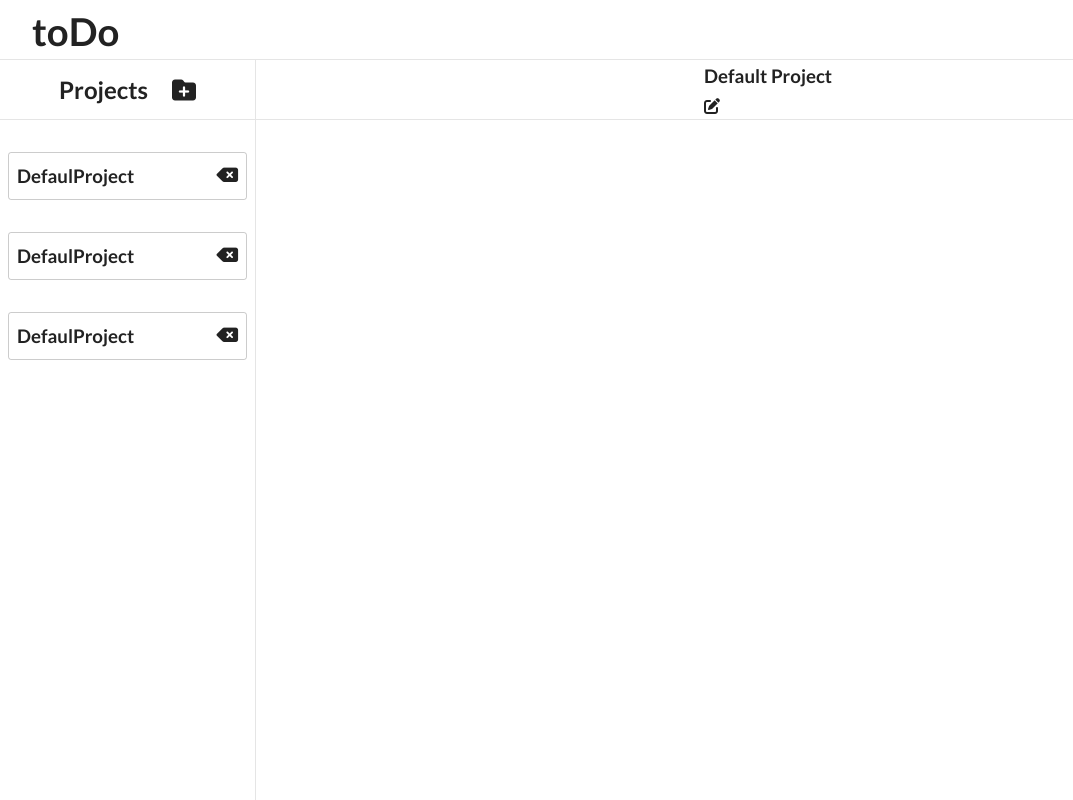
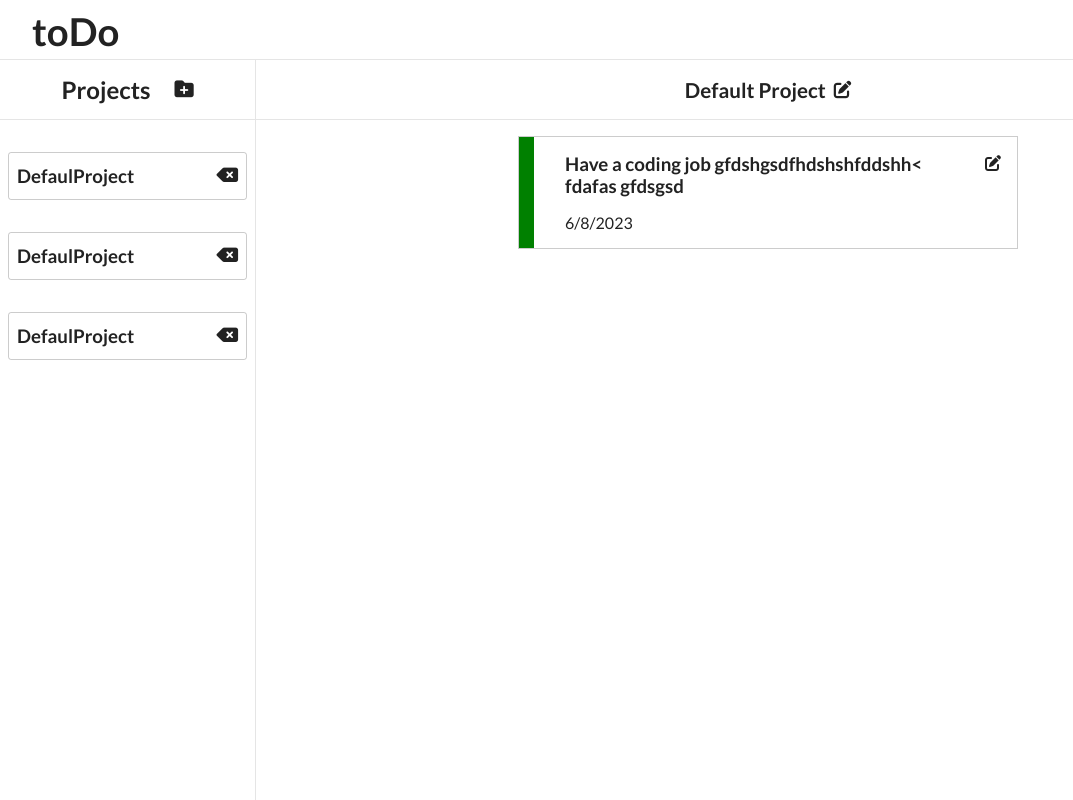
Before and after one commit to NCJ0110/Project-ToDo, a website built with webpack: page src/template.html in a window 1280 px wide. Shown: the whole page, without its empty margins (0-1073 px from the left). Built offline with nearby package versions, Linux system fonts and the light colour scheme.

Commit message:
started work on todo container

```diff
--- a/src/styles/styles.css
+++ b/src/styles/styles.css
@@ -71,7 +71,7 @@ main {
 
 .fa-folder-plus {
     cursor: pointer;
-    font-size: 1.5rem;
+    font-size: 1.2rem;
 }
 
 .projects {
@@ -144,8 +144,56 @@ main {
 
 .main-body-header {
     display: grid;
+    grid-template-columns: 1fr 1fr 1fr;
+    height: 60px;
+    border-bottom: var(--light-border);
+
+}
+
+.current-project {
+    display: flex;
     justify-content: center;
     align-items: center;
-    height: 60px;
-    border-bottom: var(--light-border);
+    gap: 0.5rem;
+    font-size: 1.1rem;
 }
+
+.todo-container {
+    padding: 1rem;
+    width: 100%;
+
+}
+
+.todo {
+    border: 1px solid rgba(0,0,0,0.2);
+    max-width: 500px;
+    margin: 0 auto;
+    display: grid;
+    grid-template-columns: 30px 1fr 0.1fr;
+}
+
+.priority {
+    width: 15px;
+    border-right: green;
+    background-color: green;
+}
+
+.info {
+    display: flex;
+    flex-direction: column;
+    justify-content: flex-start;
+    align-items: flex-start;
+    gap: 1rem;
+}
+
+.info, .edit-btn {
+    padding: 1rem;
+    justify-content: center;
+}
+
+@media screen and (max-width: 600px){
+    .main-body-header {
+        padding: 0rem 1rem;
+        grid-template-columns: 0fr 1fr 1fr;
+    }
+}
--- a/src/template.html
+++ b/src/template.html
@@ -52,8 +52,28 @@
 
         <section class="main-body">
             <div class="main-body-header">
-                <h3 class="current-project">Default Project</h3>
-                <i class="fa-solid fa-pen-to-square"></i>
+                <div></div>
+                <div class="current-project">
+                    <h3 class="current-project-title">Default Project</h3>
+                    <i class="fa-solid fa-pen-to-square"></i>
+                </div>
+                <div class="add-todo"></div>
+            </div>
+            <div class="todo-container">
+                <div class="todo">
+                    <div class="priority"></div>
+                    <div class="info">
+                        <h3 class="todo-title">Have a coding job gfdshgsdfhdshshfddshh<
+                            fdafas
+                            gfdsgsd</h3>
+                        <p class="todo-date">6/8/2023</p>
+                    </div>
+                    <div class="edit-btn">
+                        <i class="fa-solid fa-pen-to-square"></i>
+                    </div>
+
+
+                </div>
             </div>
         </section>
     </main>
```
Also changed, not shown: dist/bundle1e7b79f2227d2e6800e7.js, dist/index.html, 2 other files.
